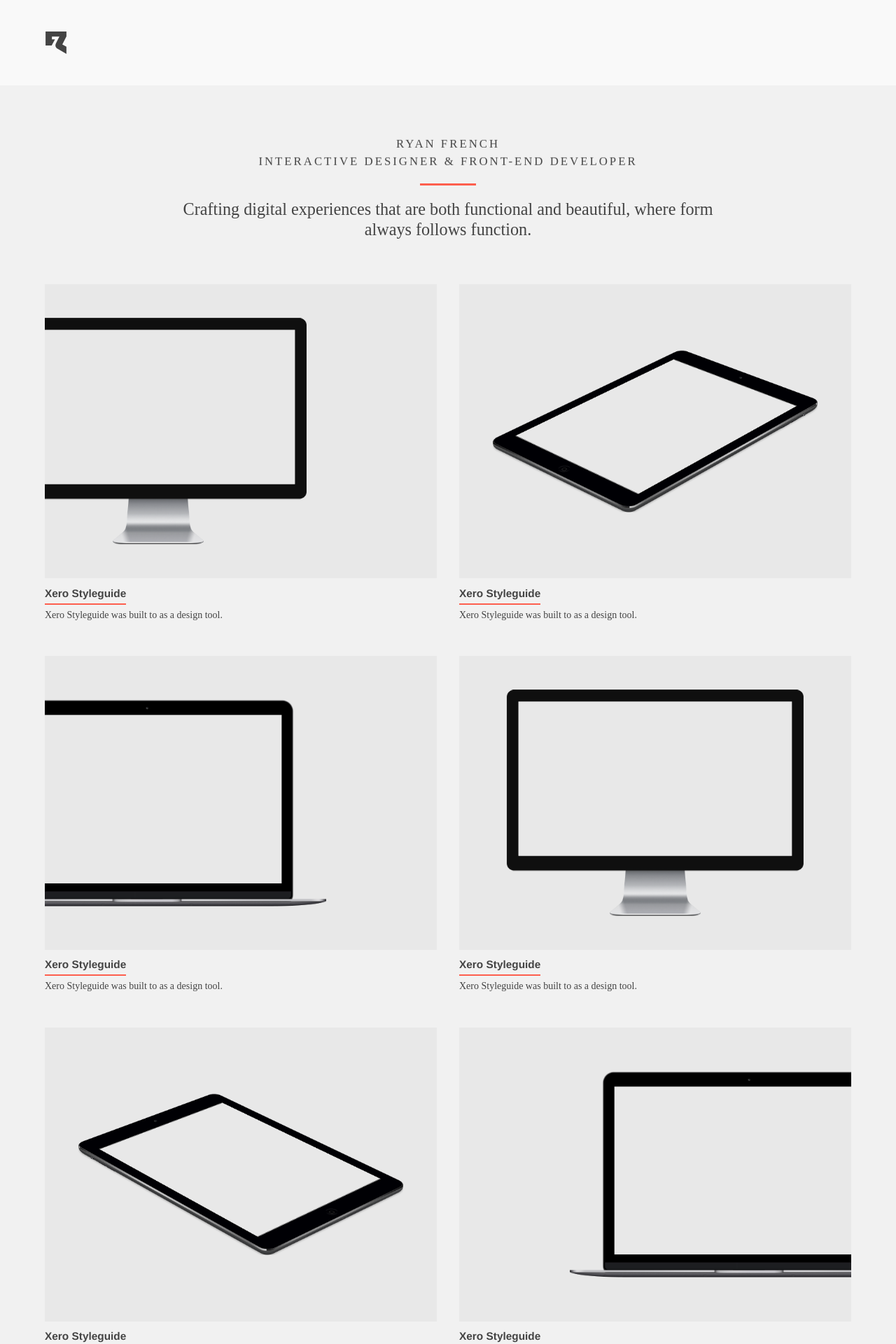
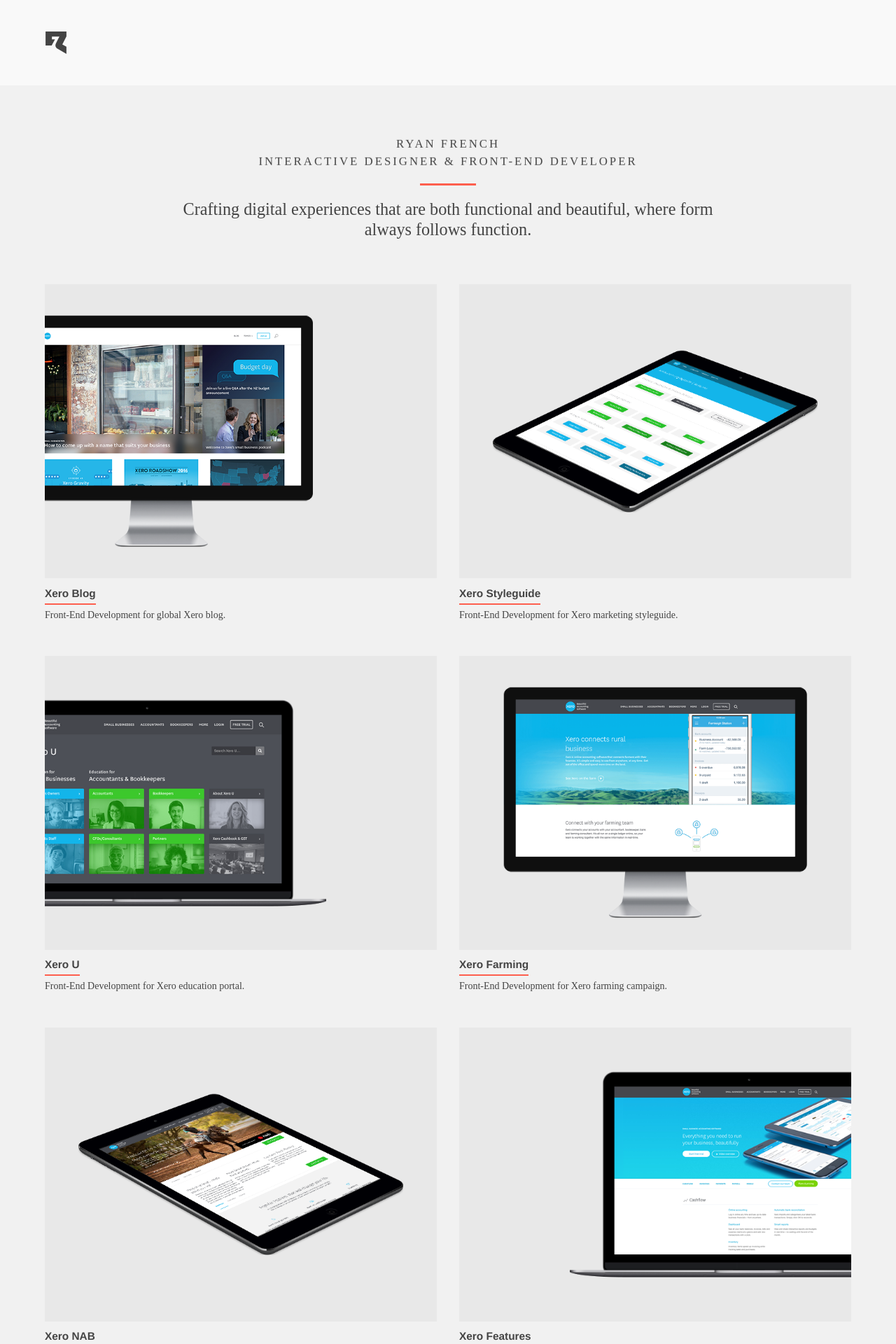
Before and after one commit to ryanlloydfrench/Portfolio, a Jekyll site: the page built from index.html, in a window 1280 px wide. Shown: the top 1920 px of the page at 70% size. Built offline with Jekyll 4.4.1, drawn with Linux system fonts in a browser that asks for light colours; nearby versions of some CDN libraries; some of the changed text lies outside the part shown.

Commit message:
Add first round of homepage content with images.

```diff
--- a/assets/sass/components/_footer.scss
+++ b/assets/sass/components/_footer.scss
@@ -13,7 +13,7 @@
     }
     &__list {
         padding: 0 0 0;
-        margin: 0 0 1.5rem;
+        margin: 0 0 1rem;
         display: inline-block;
         li {
             list-style-type: none;
--- a/assets/sass/components/_header.scss
+++ b/assets/sass/components/_header.scss
@@ -5,7 +5,7 @@
 .header {
     &__title {
         font-family: $ffmeta;
-        font-weight: $ffmeta-regular;
+        font-weight: $ffmeta-light;
         max-width: 800px;
         margin: 0 auto 4rem;
     }
--- a/assets/sass/components/_tile.scss
+++ b/assets/sass/components/_tile.scss
@@ -35,12 +35,12 @@
     }
     &--cinema-display {
         .tile__outer-wrap {
-            padding: 3rem;
+            padding: 2.8rem 3rem;
         }
     }
     &--cinema-display-left {
         .tile__outer-wrap {
-            padding: 3rem 3rem 3rem 0;
+            padding: 2.8rem 3rem 2.8rem 0;
         }
         .tile__image {
             left: -50px;
@@ -49,7 +49,7 @@
     }
     &--cinema-display-right {
         .tile__outer-wrap {
-            padding: 3rem 0 3rem 3rem;
+            padding: 2.8rem 0 2.8rem 3rem;
         }
         .tile__image {
             left: auto;
--- a/index.html
+++ b/index.html
@@ -13,26 +13,26 @@
         <div class="tile tile--cinema-display-left animated-element--contentfadein">
             <div class="tile__outer-wrap">
                 <div class="tile__inner-wrap">
-                    <img class="tile__image" src="/assets/images/cinema-display.png"/>
+                    <img class="tile__image" src="/assets/images/xero-home-thumbnail.png"/>
                 </div>
             </div>
         </div>
         <div class="tile__info">
-            <h2 class="tile__info__title">Xero Styleguide</h2>
-            <p class="tile__info__description">Xero Styleguide was built to as a design tool.</p>
+            <h2 class="tile__info__title">Xero Blog</h2>
+            <p class="tile__info__description">Front-End Development for global Xero blog.</p>
         </div>
     </div>
     <div class="col-xs-12 col-sm-6">
         <div class="tile tile--ipad-perspective animated-element--contentfadein">
             <div class="tile__outer-wrap">
                 <div class="tile__inner-wrap">
-                    <img class="tile__image" src="/assets/images/ipad-perspective.png"/>
+                    <img class="tile__image" src="/assets/images/xero-styleguide-thumbnail.png"/>
                 </div>
             </div>
         </div>
         <div class="tile__info">
             <h2 class="tile__info__title">Xero Styleguide</h2>
-            <p class="tile__info__description">Xero Styleguide was built to as a design tool.</p>
+            <p class="tile__info__description">Front-End Development for Xero marketing styleguide.</p>
         </div>
     </div>
 </div>
@@ -42,26 +42,26 @@
         <div class="tile tile--macbook-left animated-element--contentfadein">
             <div class="tile__outer-wrap">
                 <div class="tile__inner-wrap">
-                    <img class="tile__image" src="/assets/images/macbook.png"/>
+                    <img class="tile__image" src="/assets/images/xero-xerou-thumbnail.png"/>
                 </div>
             </div>
         </div>
         <div class="tile__info">
-            <h2 class="tile__info__title">Xero Styleguide</h2>
-            <p class="tile__info__description">Xero Styleguide was built to as a design tool.</p>
+            <h2 class="tile__info__title">Xero U</h2>
+            <p class="tile__info__description">Front-End Development for Xero education portal.</p>
         </div>
     </div>
     <div class="col-xs-12 col-sm-6">
         <div class="tile tile--cinema-display animated-element--contentfadein">
             <div class="tile__outer-wrap">
                 <div class="tile__inner-wrap">
-                    <img class="tile__image" src="/assets/images/cinema-display.png"/>
+                    <img class="tile__image" src="/assets/images/xero-farming-thumbnail.png"/>
                 </div>
             </div>
         </div>
         <div class="tile__info">
-            <h2 class="tile__info__title">Xero Styleguide</h2>
-            <p class="tile__info__description">Xero Styleguide was built to as a design tool.</p>
+            <h2 class="tile__info__title">Xero Farming</h2>
+            <p class="tile__info__description">Front-End Development for Xero farming campaign.</p>
         </div>
     </div>
 </div>
@@ -71,26 +71,26 @@
         <div class="tile tile--ipad-perspective animated-element--contentfadein">
             <div class="tile__outer-wrap">
                 <div class="tile__inner-wrap">
-                    <img class="tile__image" src="/assets/images/ipad-perspective-flip.png"/>
+                    <img class="tile__image" src="/assets/images/xero-nab-thumbnail.png"/>
                 </div>
             </div>
         </div>
         <div class="tile__info">
-            <h2 class="tile__info__title">Xero Styleguide</h2>
-            <p class="tile__info__description">Xero Styleguide was built to as a design tool.</p>
+            <h2 class="tile__info__title">Xero NAB</h2>
+            <p class="tile__info__description">Front-End Development for Xero Nab campaign.</p>
         </div>
     </div>
     <div class="col-xs-12 col-sm-6">
         <div class="tile tile--macbook-right animated-element--contentfadein">
             <div class="tile__outer-wrap">
                 <div class="tile__inner-wrap">
-                    <img class="tile__image" src="/assets/images/macbook.png"/>
+                    <img class="tile__image" src="/assets/images/xero-features-thumbnail.png"/>
                 </div>
             </div>
         </div>
         <div class="tile__info">
-            <h2 class="tile__info__title">Xero Styleguide</h2>
-            <p class="tile__info__description">Xero Styleguide was built to as a design tool.</p>
+            <h2 class="tile__info__title">Xero Features</h2>
+            <p class="tile__info__description">Front-End Development for Xero features pages.</p>
         </div>
     </div>
 </div>
@@ -100,26 +100,26 @@
         <div class="tile tile--macbook animated-element--contentfadein">
             <div class="tile__outer-wrap">
                 <div class="tile__inner-wrap">
-                    <img class="tile__image" src="/assets/images/macbook.png"/>
+                    <img class="tile__image" src="/assets/images/xero-about-thumbnail.png"/>
                 </div>
             </div>
         </div>
         <div class="tile__info">
-            <h2 class="tile__info__title">Xero Styleguide</h2>
-            <p class="tile__info__description">Xero Styleguide was built to as a design tool.</p>
+            <h2 class="tile__info__title">Xero About</h2>
+            <p class="tile__info__description">Front-End Development for Xero about us section.</p>
         </div>
     </div>
     <div class="col-xs-12 col-sm-6">
         <div class="tile tile--cinema-display-right animated-element--contentfadein">
             <div class="tile__outer-wrap">
                 <div class="tile__inner-wrap">
-                    <img class="tile__image" src="/assets/images/cinema-display.png"/>
+                    <img class="tile__image" src="/assets/images/xero-xerocon-thumbnail.png"/>
                 </div>
             </div>
         </div>
         <div class="tile__info">
-            <h2 class="tile__info__title">Xero Styleguide</h2>
-            <p class="tile__info__description">Xero Styleguide was built to as a design tool.</p>
+            <h2 class="tile__info__title">Xerocon</h2>
+            <p class="tile__info__description">Front-End Development for Xerocon event site.</p>
         </div>
     </div>
 </div>
```
Also changed, not shown: assets/images/xero-about-thumbnail-2x.png (added), assets/images/xero-about-thumbnail.png (added), assets/images/xero-farming-thumbnail-2x.png (added), assets/images/xero-farming-thumbnail.png (added), assets/images/xero-features-thumbnail-2x.png (added), assets/images/xero-features-thumbnail.png (added), assets/images/xero-home-thumbnail-2x.png (added), assets/images/xero-home-thumbnail.png (added), assets/images/xero-nab-thumbnail-2x.png (added), assets/images/xero-nab-thumbnail.png (added), assets/images/xero-styleguide-thumbnail-2x.png (added), assets/images/xero-styleguide-thumbnail.png (added), assets/images/xero-xerocon-thumbnail-2x.png (added), assets/images/xero-xerocon-thumbnail.png (added), 2 more files.
